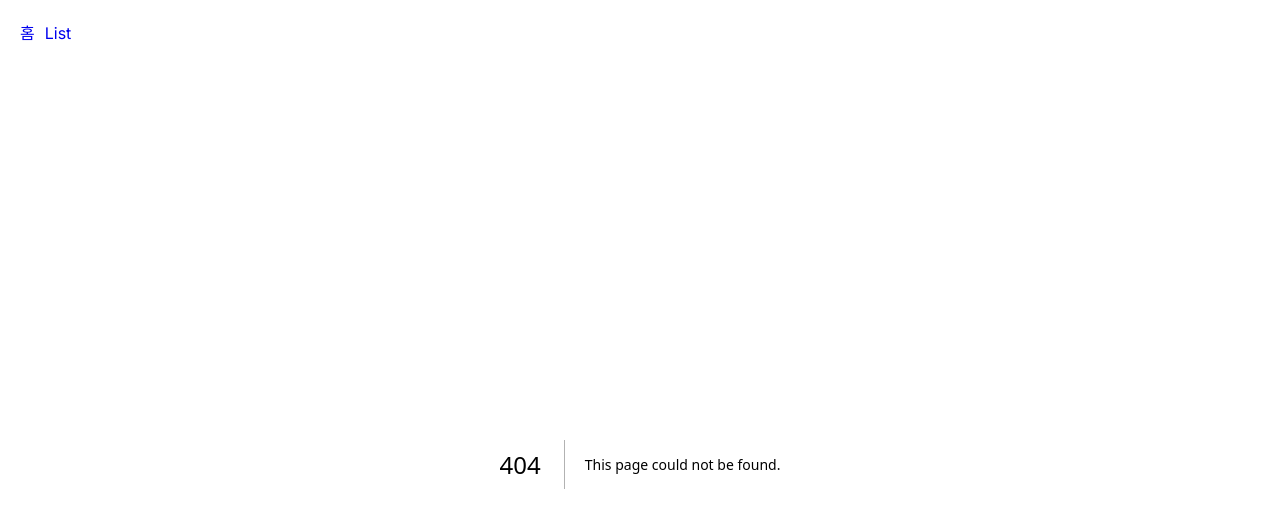
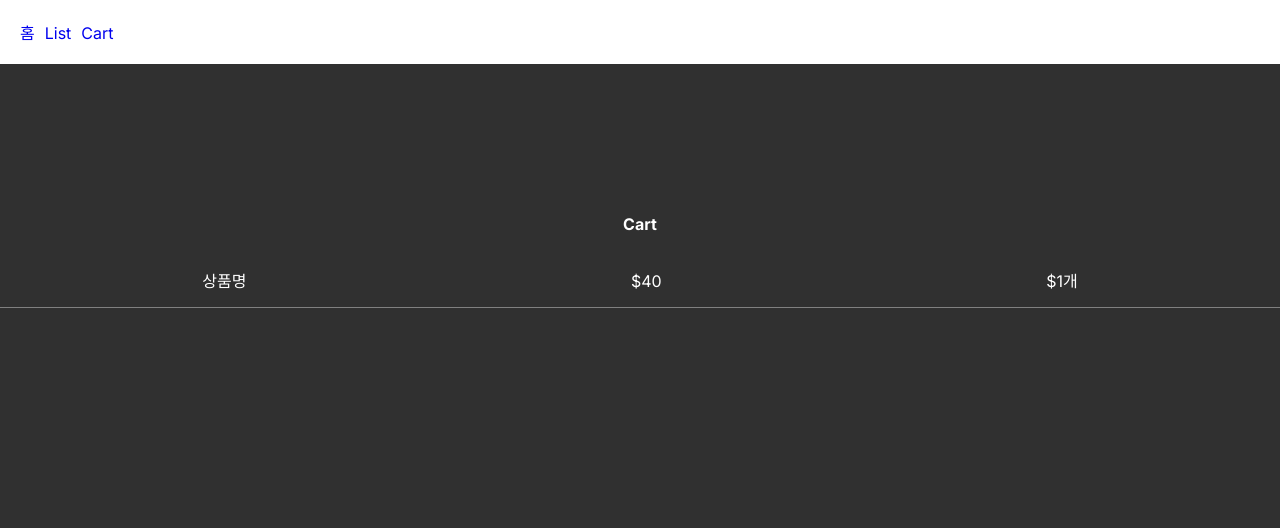
Before and after one commit to jangjihoon96/learnNext, a Next.js app: page /cart in a window 1280 px wide. Before the commit this address had no page. Shown: the top 528 px of the page. Built offline with nearby package versions, Linux system fonts and the light colour scheme.

Commit message:
feat: cart 페이지 추가

```diff
--- /dev/null
+++ b/app/cart/page.js
@@ -0,0 +1,31 @@
+"use client";
+
+// 자바스크립트 함수를 넣으려면 가장 상단에 'use client' 라고 작성해줘야함
+// 보통은 server client 이기 때문에 자바스크립트 문법에 통하지 않음 ex) useEffect, onClick 등등..
+// 그럼에도 server client를 사용하는 이유는 로딩속도가 빠르고 검색엔진 노출에 유리
+// client component는 로딩속도가 느림 (자바스크립트 많이 필요, hydration 필요)
+// hydration : html 유저에게 보낸 후에 자바스크립트로 html 다시 읽고 분석하는 일
+
+// 따라서 큰 페이지는 server component를 추천하고
+// 그 안에 자바스크립트 기능이 필요한 곳만 client component 사용
+
+import {age} from "./data";
+
+export default function Cart() {
+  return (
+    <div>
+      <h4 className="title">Cart</h4>
+      <CartItem />
+    </div>
+  );
+}
+
+function CartItem() {
+  return (
+    <div className="cart-item">
+      <p>상품명 {age}</p>
+      <p>$40</p>
+      <p>$1개</p>
+    </div>
+  );
+}
--- a/app/globals.css
+++ b/app/globals.css
@@ -30,3 +30,10 @@
   width: 100%;
   height: auto;
 }
+.cart-item {
+  padding: 10px;
+  display: flex;
+  justify-content: space-around;
+  border-bottom: 1px solid grey;
+  line-height: 0px;
+}
--- a/app/layout.js
+++ b/app/layout.js
@@ -16,6 +16,7 @@
         <div className="navbar">
           <Link href="/">홈</Link>
           <Link href="/list">List</Link>
+          <Link href="/cart">Cart</Link>
         </div>
         {children}
       </body>
```
